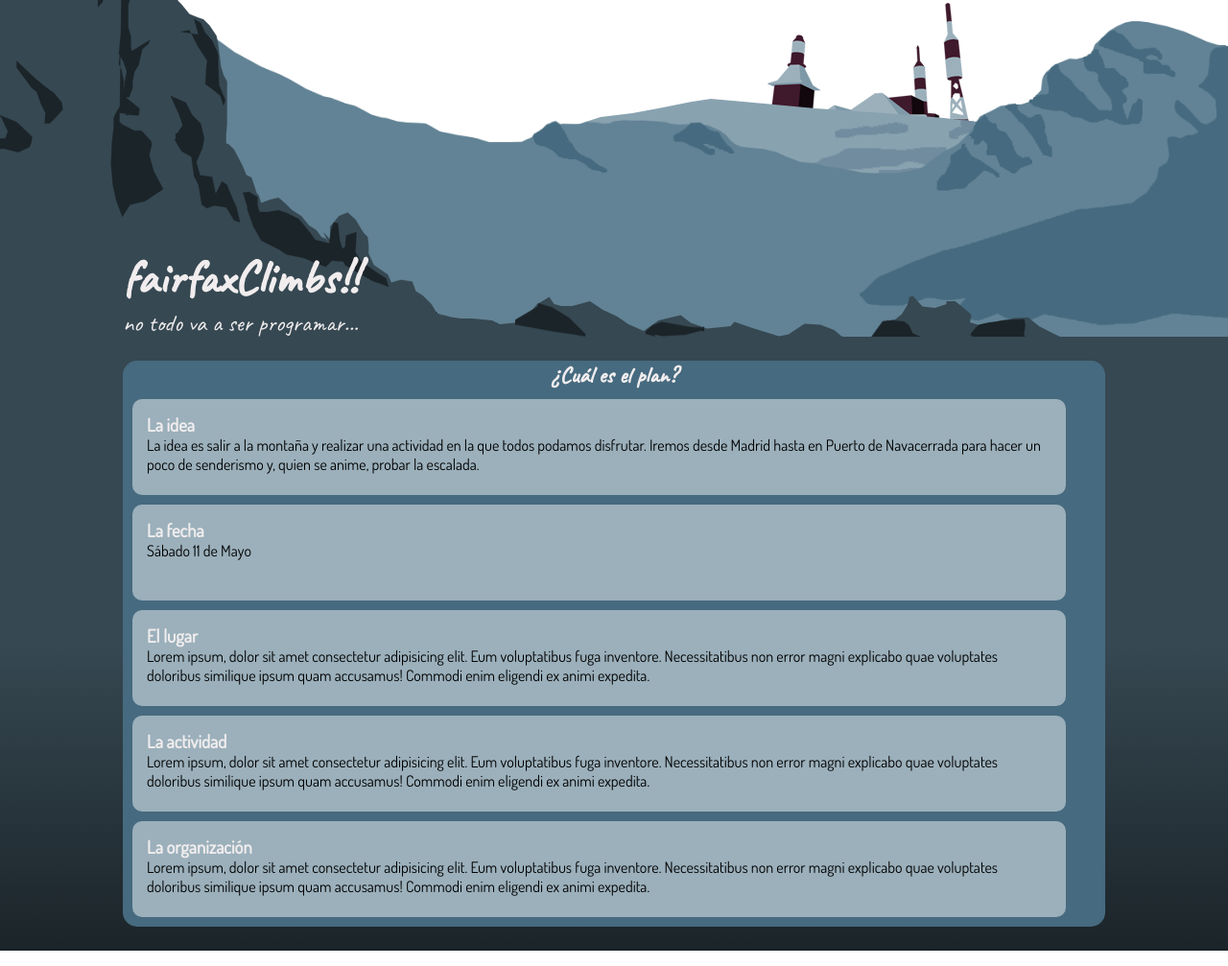
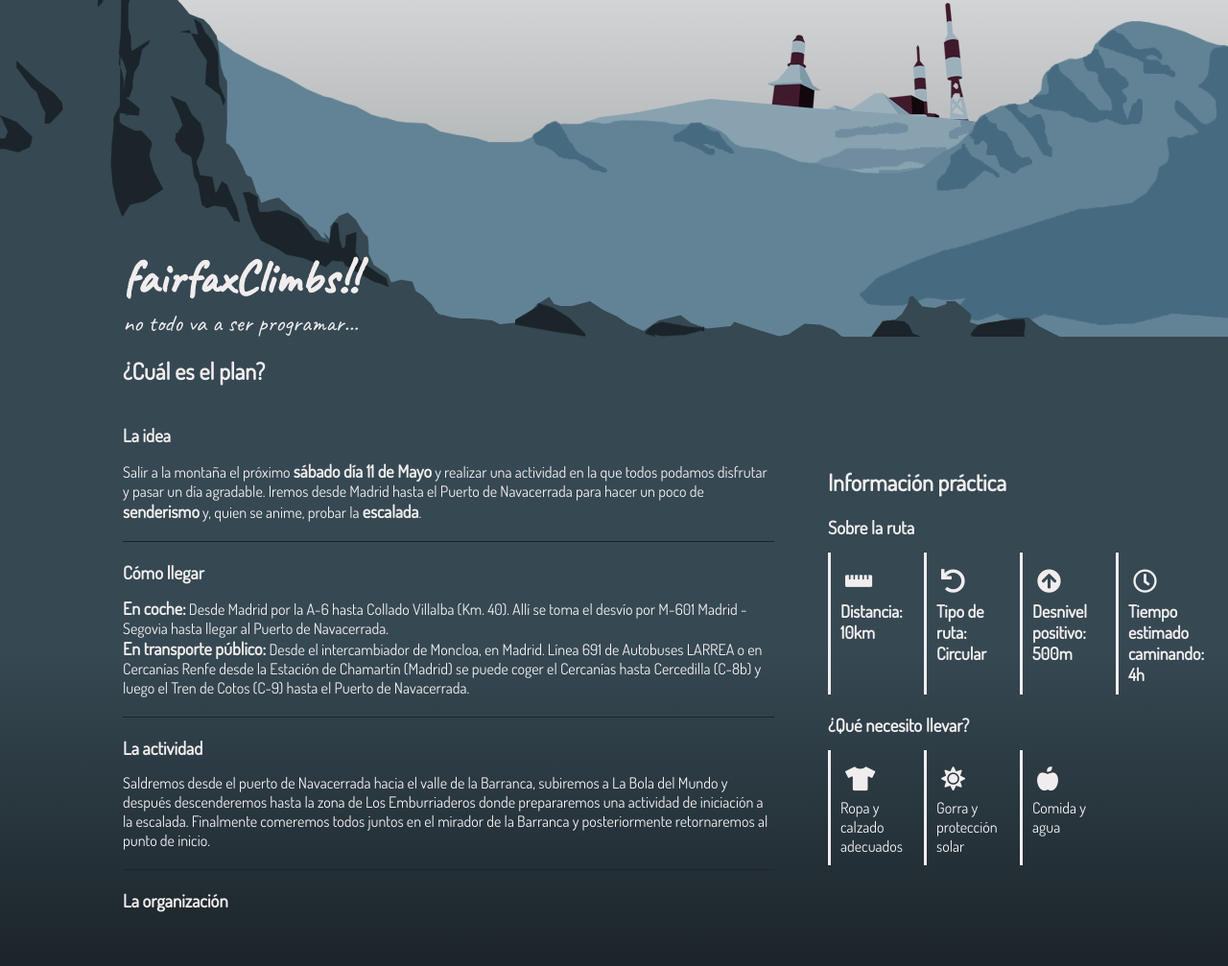
Before and after one commit to patrozada/FairfaxClimbs, a website: page docs/index.html in a window 1280 px wide. Shown: the part 247-1254 px from the top of the page at 96% size. Drawn offline with Linux system fonts and the light colour scheme.

Commit message:
Update docs

```diff
--- a/docs/assets/css/layout/main-section.css
+++ b/docs/assets/css/layout/main-section.css
@@ -1 +1 @@
-.page-content {display: -webkit-box;display: -ms-flexbox;display: flex;-webkit-box-orient: vertical;-webkit-box-direction: normal;-ms-flex-direction: column;flex-direction: column;-webkit-box-align: center;-ms-flex-align: center;align-items: center;background-image: -webkit-gradient(linear, left top, left bottom, from(#364852), color-stop(#364852), to(#1b2429));background-image: linear-gradient(to bottom, #364852, #364852, #1b2429);margin-top: -2px;}.info-section {margin: 25px 15px;width: 80%;min-height: 300px;background-color: #466a7f;display: -webkit-box;display: -ms-flexbox;display: flex;-webkit-box-orient: vertical;-webkit-box-direction: normal;-ms-flex-direction: column;flex-direction: column;-webkit-box-align: start;-ms-flex-align: start;align-items: flex-start;border-radius: 15px;}.info-section .info-title {font-family: 'Caveat', cursive;color: #F1EDEE;-ms-flex-item-align: center;align-self: center;}.info-section .item {background-color: #9bb0bb;width: 95%;min-height: 100px;list-style: none;margin: 10px 20px 10px 10px;padding: 15px;border-radius: 10px;}.info-section .item .item-title {font-family: 'Dosis', sans-serif;color: #F1EDEE;}.info-section .item .item-text {font-family: 'Dosis', sans-serif;}
+.page-content {display: -webkit-box;display: -ms-flexbox;display: flex;-webkit-box-orient: vertical;-webkit-box-direction: normal;-ms-flex-direction: column;flex-direction: column;-webkit-box-align: center;-ms-flex-align: center;align-items: center;background-image: -webkit-gradient(linear, left top, left bottom, from(#364852), color-stop(#364852), to(#1b2429));background-image: linear-gradient(to bottom, #364852, #364852, #1b2429);margin-top: -2px;}.info-section {width: 80%;display: -webkit-box;display: -ms-flexbox;display: flex;-webkit-box-orient: vertical;-webkit-box-direction: normal;-ms-flex-direction: column;flex-direction: column;-webkit-box-align: start;-ms-flex-align: start;align-items: flex-start;}.info-section .item {border-bottom: 1px solid #1B2429;width: 95%;min-height: 100px;list-style: none;padding: 20px 0;font-family: 'Dosis', sans-serif;color: #F1EDEE;}@media (min-width: 768px) and (orientation: landscape) {.page-content {-webkit-box-orient: horizontal;-webkit-box-direction: normal;-ms-flex-direction: row;flex-direction: row;}.info-section {width: 60%;margin-left: 10%;}}
--- a/docs/index.html
+++ b/docs/index.html
@@ -8,6 +8,9 @@
         <link rel="icon" href="ffc-favicon.png" />
         <link rel="stylesheet" href="assets/css/main.css">
         <link href="https://fonts.googleapis.com/css?family=Caveat|Dosis" rel="stylesheet">
+        <link rel="stylesheet" href="https://use.fontawesome.com/releases/v5.8.1/css/all.css"
+        integrity="sha384-50oBUHEmvpQ+1lW4y57PTFmhCaXp0ML5d60M1M7uH2+nqUivzIebhndOJK28anvf"
+        crossorigin="anonymous">
         <title>fairfaxClimbs</title>
     </head>
 
@@ -35,38 +38,77 @@
                         <li class="item">
                              <h3 class="item-title">La idea</h3>
 
-                            <p class="item-text">La idea es salir a la montaña y realizar una actividad en la que todos
-                                podamos disfrutar. Iremos desde Madrid hasta en Puerto de Navacerrada para
-                                hacer un poco de senderismo y, quien se anime, probar la escalada.</p>
+                            <p class="item-text">Salir a la montaña el próximo <span class="highlight">sábado día 11 de Mayo</span> y
+                                realizar una actividad en la que todos podamos disfrutar y pasar un día
+                                agradable. Iremos desde Madrid hasta el Puerto de Navacerrada para hacer
+                                un poco de <span class="highlight">senderismo</span> y, quien se anime, probar
+                                la <span class="highlight">escalada</span>.</p>
                         </li>
                         <li class="item">
-                             <h3 class="item-title">La fecha</h3>
+                             <h3 class="item-title">Cómo llegar</h3>
 
-                            <p class="item-text">Sábado 11 de Mayo</p>
-                        </li>
-                        <li class="item">
-                             <h3 class="item-title">El lugar</h3>
-
-                            <p class="item-text">Lorem ipsum, dolor sit amet consectetur adipisicing elit. Eum voluptatibus
-                                fuga inventore. Necessitatibus non error magni explicabo quae voluptates
-                                doloribus similique ipsum quam accusamus! Commodi enim eligendi ex animi
-                                expedita.</p>
+                            <p class="item-text"><span class="highlight">En coche:</span> Desde Madrid por la A-6 hasta
+                                Collado Villalba (Km. 40). Allí se toma el desvío por M-601 Madrid - Segovia
+                                hasta llegar al Puerto de Navacerrada.</p>
+                            <p class="item-text"><span class="highlight">En transporte público:</span> Desde el intercambiador
+                                de Moncloa, en Madrid. Línea 691 de Autobuses LARREA o en Cercanías Renfe
+                                desde la Estación de Chamartín (Madrid) se puede coger el Cercanías hasta
+                                Cercedilla (C-8b) y luego el Tren de Cotos (C-9) hasta el Puerto de Navacerrada.</p>
                         </li>
                         <li class="item">
                              <h3 class="item-title">La actividad</h3>
 
-                            <p class="item-text">Lorem ipsum, dolor sit amet consectetur adipisicing elit. Eum voluptatibus
-                                fuga inventore. Necessitatibus non error magni explicabo quae voluptates
-                                doloribus similique ipsum quam accusamus! Commodi enim eligendi ex animi
-                                expedita.</p>
+                            <p class="item-text">Saldremos desde el puerto de Navacerrada hacia el valle de la Barranca,
+                                subiremos a La Bola del Mundo y después descenderemos hasta la zona de
+                                Los Emburriaderos donde prepararemos una actividad de iniciación a la escalada.
+                                Finalmente comeremos todos juntos en el mirador de la Barranca y posteriormente
+                                retornaremos al punto de inicio.</p>
                         </li>
                         <li class="item">
                              <h3 class="item-title">La organización</h3>
 
-                            <p class="item-text">Lorem ipsum, dolor sit amet consectetur adipisicing elit. Eum voluptatibus
-                                fuga inventore. Necessitatibus non error magni explicabo quae voluptates
-                                doloribus similique ipsum quam accusamus! Commodi enim eligendi ex animi
-                                expedita.</p>
+                            <p class="item-text"></p>
+                        </li>
+                    </ul>
+                </section>
+                <section class="practical--info">
+                     <h2 class="info-title">Información práctica</h2>
+
+                     <h3 class="item-title">Sobre la ruta</h3>
+
+                    <ul class="route--info">
+                        <li class="practical--item"><i class="fas fa-ruler-horizontal"></i>
+
+                            <p class="highlight">Distancia: 10km</p>
+                        </li>
+                        <li class="practical--item"> <i class="fas fa-undo"></i>
+
+                            <p class="highlight">Tipo de ruta: Circular</p>
+                        </li>
+                        <li class="practical--item"> <i class="fas fa-arrow-circle-up"></i>
+
+                            <p class="highlight">Desnivel positivo: 500m</p>
+                        </li>
+                        <li class="practical--item"> <i class="far fa-clock"></i>
+
+                            <p class="highlight">Tiempo estimado caminando: 4h</p>
+                        </li>
+                    </ul>
+
+<h3 class="item-title">¿Qué necesito llevar?</h3>
+
+                    <ul class="required-stuff">
+                        <li class="practical--item"> <i class="fas fa-tshirt"></i>
+
+                            <p>Ropa y calzado adecuados</p>
+                        </li>
+                        <li class="practical--item"> <i class="fas fa-sun"></i>
+
+                            <p>Gorra y protección solar</p>
+                        </li>
+                        <li class="practical--item"> <i class="fas fa-apple-alt"></i>
+
+                            <p>Comida y agua</p>
                         </li>
                     </ul>
                 </section>
```
Also changed, not shown: docs/assets/css/layout/header.css (+1 -1 lines), docs/assets/css/main.css.
